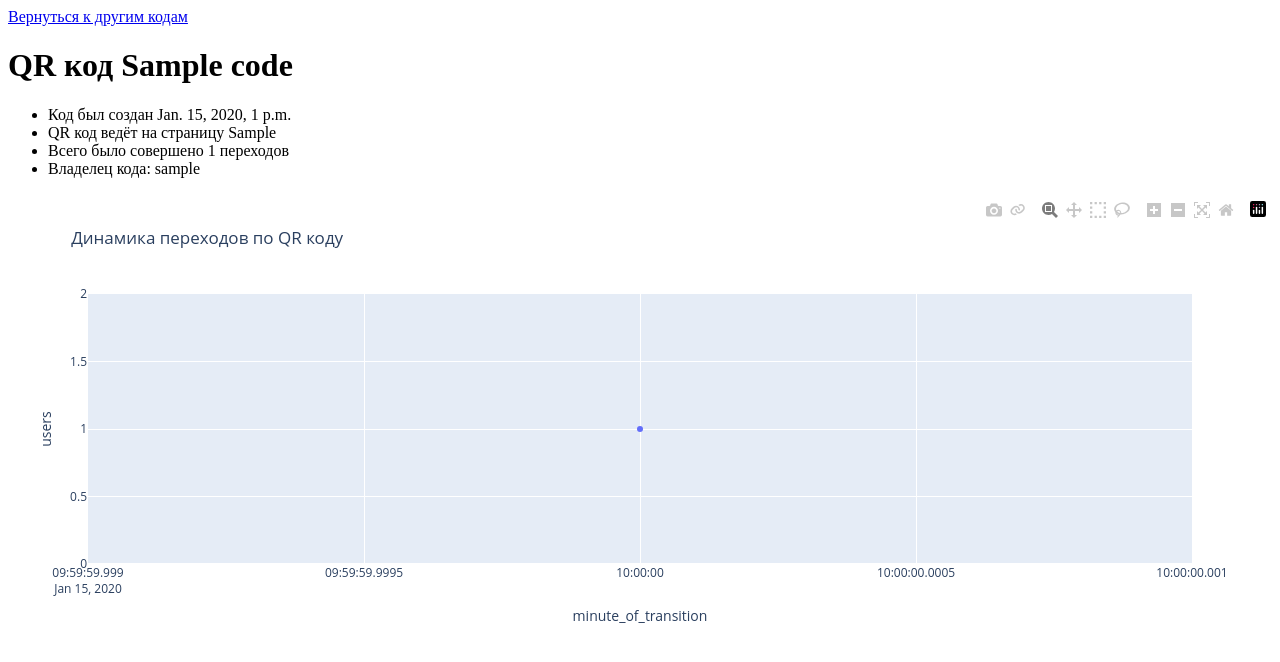
After one commit to ArTeria21/VKode, a Django app: a page that uses VKode/QR_generator/templates/generator/qr_code_page.html in a window 1280 px wide. The commit adds this page. Shown: the top 662 px of the page. Run offline with Django 5.2, Linux system fonts and the light colour scheme; tables that the repository leaves empty hold one stand-in row (values such as "Sample post"); some libraries are stand-ins or nearby versions.

Commit message:
created page with analysys of QR code

```diff
--- a/VKode/QR_generator/generation_services.py
+++ b/VKode/QR_generator/generation_services.py
@@ -3,8 +3,11 @@ from datetime import datetime
 from random import randint
 import hashlib
 from .apps import REDIRECT_PATH
-from .models import QRCode
+from .models import QRCode, Transition
 from django.http import HttpRequest
+import pandas as pd
+import plotly.express as px
+import plotly.io as pio
 
 def count_qr_code_hash(username: str, code_name: str) -> int:
     return hashlib.sha3_256(f'{username} {code_name}'.encode()).hexdigest()
@@ -38,6 +41,7 @@ def create_redirect_code(username, code_name) -> tuple[str]:
     qr_path = generate_qr_code(link)
     return code_hash, qr_path
 
+
 def create_list_of_codes(request: HttpRequest) -> list[dict]:
     user = request.user
     username = user.username
@@ -48,6 +52,38 @@ def create_list_of_codes(request: HttpRequest) -> list[dict]:
                     'direction':code.direction,
                     'category':code.category,
                     'end_time':code.end_time,
+                    'hash' : code.code_hash
                     }
         params_to_dashboard.append(temporary)
     return params_to_dashboard
+
+def get_transitions_by_code(code: QRCode):
+    return Transition.objects.filter(code=code)
+
+def get_dataframe_by_code(code: QRCode) -> pd.DataFrame:
+    transitions = get_transitions_by_code(code)
+
+    if not transitions.exists():
+        return pd.DataFrame(columns=['time_of_transition', 'users'])
+
+    list_of_times, list_of_users = zip(*transitions.values_list('created', 'user_agent'))
+    return pd.DataFrame({'time_of_transition':list_of_times,
+                         'users':list_of_users})
+
+def prepare_data_to_plot(data: pd.DataFrame) -> pd.DataFrame:
+    data['time_of_transition'] = pd.to_datetime(data['time_of_transition'])
+    data['minute_of_transition'] = data['time_of_transition'].dt.round('min')
+    for_plot = data.groupby(by='minute_of_transition', as_index=False)\
+                .agg({'users':'count'}).sort_values(by='minute_of_transition')
+    return for_plot
+
+def get_plot_html(data: pd.DataFrame):
+    fig = px.scatter(data, x='minute_of_transition', y='users',
+                  title='Динамика переходов по QR коду')
+    plot_html = pio.to_html(fig, full_html=False)
+    return plot_html
+
+def create_plot_from_qr(code: QRCode):
+    df = prepare_data_to_plot(get_dataframe_by_code(code))
+    plot = get_plot_html(df)
+    return plot
--- a/VKode/QR_generator/templates/generator/dashboard.html
+++ b/VKode/QR_generator/templates/generator/dashboard.html
@@ -13,6 +13,7 @@
 			<p>Адрес: <a href="{{ qr.direction }}">{{ qr.direction }}</a></p>
 			<p>Категория: {{ qr.category}}</p>
 			<p>Активен до {{ qr.end_time }}</p>
+			<a href="http://127.0.0.1:8000/statistics/{{ qr.hash }}/">Статистика</a>
 			<hr>
 		</li>
 	{% endfor %}
--- a/VKode/QR_generator/templates/generator/index.html
+++ b/VKode/QR_generator/templates/generator/index.html
@@ -13,6 +13,7 @@
         <p><a href="{% url 'users:logout' %}">Logout</a></p>
     {% else %}
         <a href="{% url 'users:login' %}">Login to create a QR code</a>
+        <a href="{% url 'users:registration' %}">Or create an account</a>
     {% endif %}
 </body>
 </html>
--- /dev/null
+++ b/VKode/QR_generator/templates/generator/qr_code_page.html
@@ -0,0 +1,18 @@
+<!DOCTYPE html>
+<html>
+<head>
+    <title>{{ code_name }}</title>
+    <script src="https://cdn.plot.ly/plotly-latest.min.js"></script>
+</head>
+<body>
+	<a href="{% url 'dashboard' %}">Вернуться к другим кодам</a>
+    <h1>QR код {{ code_name }}</h1>
+    <ul>
+        <li>Код был создан {{ created }}</li>
+        <li>QR код ведёт на страницу {{ direction }}</li>
+        <li>Всего было совершено {{ total_transitions }} переходов</li>
+        <li>Владелец кода: {{ owner }}</li>
+    </ul>
+    <div>{{ plot_html|safe }}</div>
+</body>
+</html>
--- a/VKode/QR_generator/urls.py
+++ b/VKode/QR_generator/urls.py
@@ -6,5 +6,6 @@ urlpatterns = [
     path('', views.index, name='index'),
     path('create/', views.create_qr_code, name='create_code'),
     path('dashboard/', views.dashboard, name='dashboard'),
-	path('code/<str:hash>/', views.redirect_page, name='redirect')
+	path('code/<str:hash>/', views.redirect_page, name='redirect'),
+	path('statistics/<str:code_hash>/', views.qr_code_statistics, name='statistics')
 ]
--- a/VKode/QR_generator/views.py
+++ b/VKode/QR_generator/views.py
@@ -5,9 +5,12 @@ from django.http import HttpRequest, HttpResponse
 from django.utils import timezone
 from .forms import CreateQRCodeForm
 from .models import QRCode, Category, Transition
-from .generation_services import create_redirect_code, create_list_of_codes
-import hashlib
-from datetime import datetime
+from .generation_services import create_redirect_code, create_list_of_codes, create_plot_from_qr, get_transitions_by_code
+
+import pandas as pd
+import plotly.express as px
+import plotly.io as pio
+
 
 def index(request: HttpRequest) -> HttpResponse:
     return render(request, template_name='generator/index.html')
@@ -73,3 +76,23 @@ def dashboard(request: HttpRequest) -> HttpResponse:
     }
 
     return render(request, context=data, template_name='generator/dashboard.html')
+
+def qr_code_statistics(request: HttpResponse, code_hash: str) -> HttpResponse:
+    qr_code = QRCode.objects.filter(code_hash=code_hash).first()
+    code_name = qr_code.code_name
+    created = qr_code.created
+    direction = qr_code.direction
+    owner = qr_code.owner.username
+    total_transitions = len(get_transitions_by_code(qr_code))
+    plot_html = create_plot_from_qr(qr_code)
+
+    data = {
+        'code_name': code_name,
+        'created': created,
+        'direction': direction,
+        'total_transitions': total_transitions,
+        'owner': owner,
+        'plot_html': plot_html
+    }
+
+    return render(request, template_name='generator/qr_code_page.html', context=data)
```
